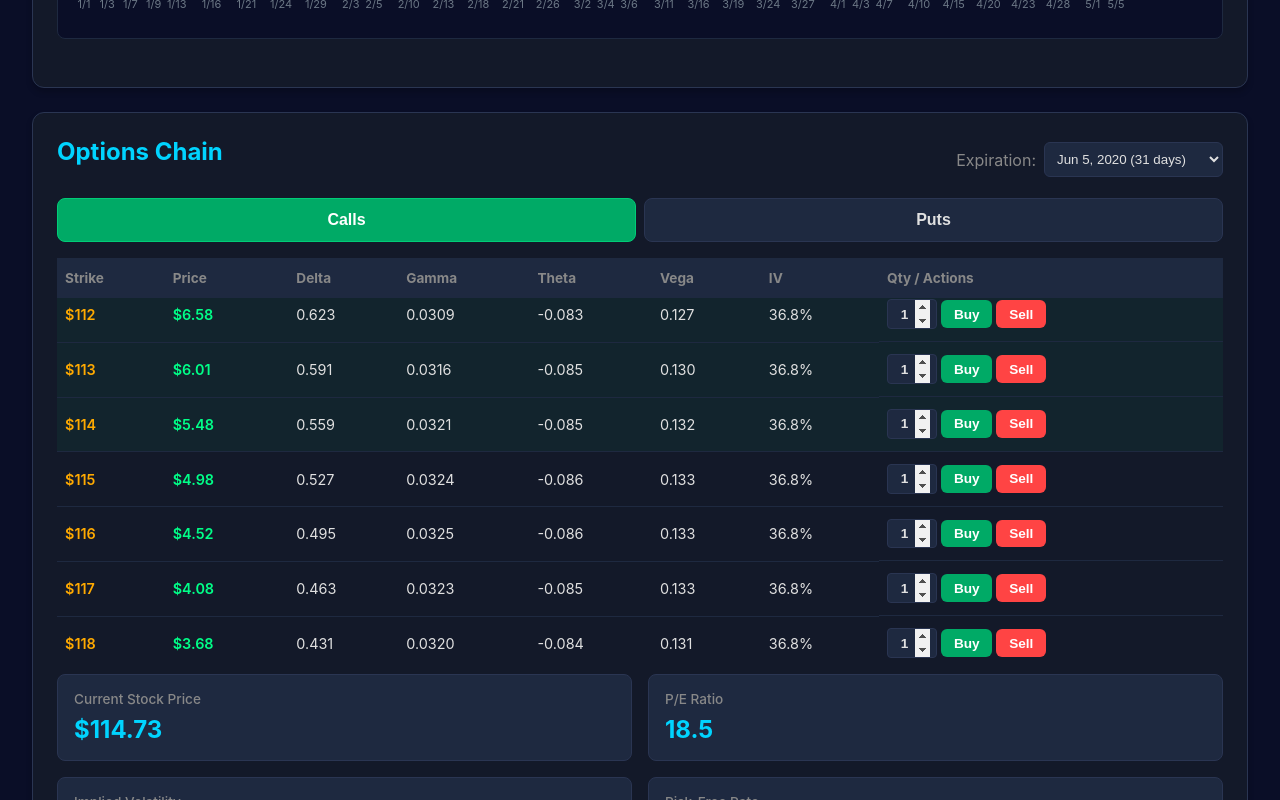
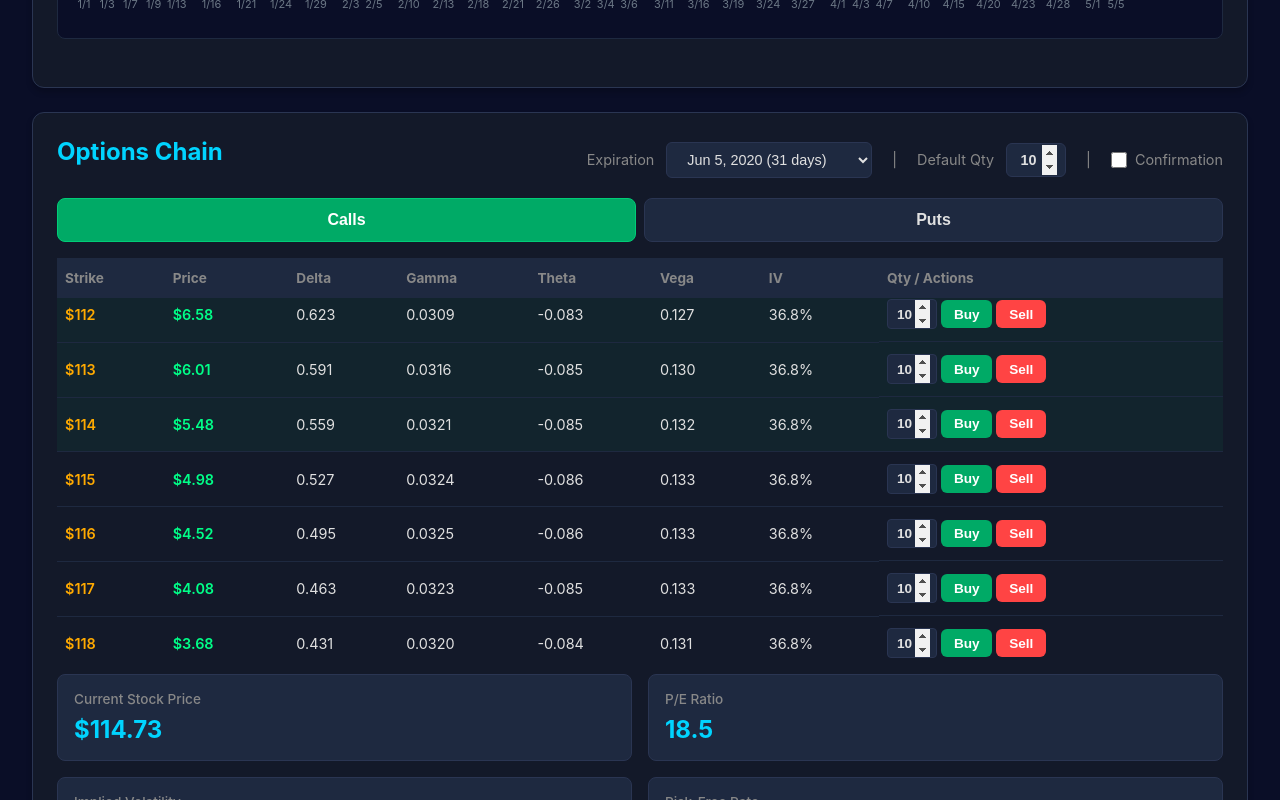
Before and after one commit to iliutaadrian/options_trading_simulator, a React (Vite) app: page / in a window 1280 px wide. Shown: the part 1260-2060 px from the top of the page. Built offline with nearby package versions, Linux system fonts and the light colour scheme.

Commit message:
feat: option chain default qty and confirmation

```diff
--- a/src/App.css
+++ b/src/App.css
@@ -369,23 +369,60 @@ body {
   margin-bottom: 1rem;
 }
 
-.expiration-selector {
+.options-controls {
+  display: flex;
+  align-items: center;
+  gap: 0.75rem;
+}
+
+.options-controls span {
+  color: #888;
+  font-size: 0.9rem;
+}
+
+.options-controls select {
+  background: #1e2940;
+  color: #e0e0e0;
+  border: 1px solid #2a3552;
+  padding: 0.5rem 1rem;
+  border-radius: 6px;
+  cursor: pointer;
+  font-size: 0.9rem;
+  transition: all 0.2s;
+}
+
+.options-controls select:hover {
+  background: #2a3552;
+  border-color: #3a4562;
+}
+
+.options-controls .contracts-input {
+  width: 60px;
+  padding: 0.5rem;
+  background: #1e2940;
+  border: 1px solid #2a3552;
+  color: #e0e0e0;
+  border-radius: 6px;
+  font-size: 0.9rem;
+  text-align: center;
+  font-weight: 600;
+}
+
+.confirmation-label {
   display: flex;
   align-items: center;
   gap: 0.5rem;
+  color: #888;
+  font-size: 0.9rem;
+  cursor: pointer;
+  user-select: none;
 }
 
-.expiration-selector label {
-  color: #888;
-}
-
-.expiration-selector select {
-  background: #1e2940;
-  color: #e0e0e0;
-  border: 1px solid #2a3552;
-  padding: 0.5rem;
-  border-radius: 6px;
+.confirmation-label input[type="checkbox"] {
+  width: 16px;
+  height: 16px;
   cursor: pointer;
+  accent-color: #00aa66;
 }
 
 .option-tabs {
--- a/src/App.jsx
+++ b/src/App.jsx
@@ -141,20 +141,26 @@ function App() {
 
   // Trading functions
   const handleTradeClick = (tradeData) => {
-    setTradeModalData(tradeData);
+    // If confirmation not required, execute immediately
+    if (!tradeData.requireConfirmation) {
+      handleExecuteTrade(tradeData.contracts, tradeData);
+    } else {
+      setTradeModalData(tradeData);
+    }
   };
 
-  const handleExecuteTrade = (contracts) => {
-    if (!tradeModalData || !currentData) return;
+  const handleExecuteTrade = (contracts, tradeDataOverride = null) => {
+    const tradeData = tradeDataOverride || tradeModalData;
+    if (!tradeData || !currentData) return;
 
     const newPosition = {
       id: Date.now() + Math.random(),
-      type: tradeModalData.type,
-      action: tradeModalData.action,
-      strike: tradeModalData.strike,
+      type: tradeData.type,
+      action: tradeData.action,
+      strike: tradeData.strike,
       expiration: selectedExpiration,
       contracts: contracts,
-      entryPrice: tradeModalData.price,
+      entryPrice: tradeData.price,
       entryDate: currentDate,
       entryStockPrice: currentPrice,
       volatility: currentIV, // Use current IV at time of trade
--- a/src/components/OptionsChain.jsx
+++ b/src/components/OptionsChain.jsx
@@ -11,6 +11,8 @@ const OptionsChain = ({
   onTrade
 }) => {
   const [activeTab, setActiveTab] = useState('calls');
+  const [defaultContracts, setDefaultContracts] = useState(10);
+  const [requireConfirmation, setRequireConfirmation] = useState(false);
   const tableContainerRef = useRef(null);
 
   // Auto-scroll to middle of option chain on mount and when strikes change
@@ -64,16 +66,23 @@ const OptionsChain = ({
             type="number"
             min="1"
             max="100"
-            defaultValue="1"
+            value={defaultContracts}
             className="contracts-input"
             id={`contracts-${rowId}`}
+            onChange={(e) => setDefaultContracts(parseInt(e.target.value) || 1)}
             onClick={(e) => e.stopPropagation()}
           />
           <button
             className="trade-btn buy-btn"
             onClick={() => {
-              const contracts = parseInt(document.getElementById(`contracts-${rowId}`).value) || 1;
-              onTrade({ strike, type, action: 'buy', price: data.price, contracts });
+              onTrade({
+                strike,
+                type,
+                action: 'buy',
+                price: data.price,
+                contracts: defaultContracts,
+                requireConfirmation
+              });
             }}
           >
             Buy
@@ -81,8 +90,14 @@ const OptionsChain = ({
           <button
             className="trade-btn sell-btn"
             onClick={() => {
-              const contracts = parseInt(document.getElementById(`contracts-${rowId}`).value) || 1;
-              onTrade({ strike, type, action: 'sell', price: data.price, contracts });
+              onTrade({
+                strike,
+                type,
+                action: 'sell',
+                price: data.price,
+                contracts: defaultContracts,
+                requireConfirmation
+              });
             }}
           >
             Sell
@@ -96,8 +111,8 @@ const OptionsChain = ({
     <div className="options-chain">
       <div className="options-header">
         <h2>Options Chain</h2>
-        <div className="expiration-selector">
-          <label>Expiration:</label>
+        <div className="options-controls">
+          <span>Expiration</span>
           <select value={selectedExpiration} onChange={(e) => onExpirationChange(e.target.value)}>
             {expirations.map(exp => (
               <option key={exp.date} value={exp.date}>
@@ -105,6 +120,31 @@ const OptionsChain = ({
               </option>
             ))}
           </select>
+
+          <span className="chart-type-separator">|</span>
+
+          <span>Default Qty</span>
+          <input
+            type="number"
+            id="default-contracts"
+            min="1"
+            max="100"
+            value={defaultContracts}
+            onChange={(e) => setDefaultContracts(parseInt(e.target.value) || 1)}
+            className="contracts-input"
+          />
+
+          <span className="chart-type-separator">|</span>
+
+          <label htmlFor="require-confirmation" className="confirmation-label">
+            <input
+              type="checkbox"
+              id="require-confirmation"
+              checked={requireConfirmation}
+              onChange={(e) => setRequireConfirmation(e.target.checked)}
+            />
+            Confirmation
+          </label>
         </div>
       </div>
 
```
